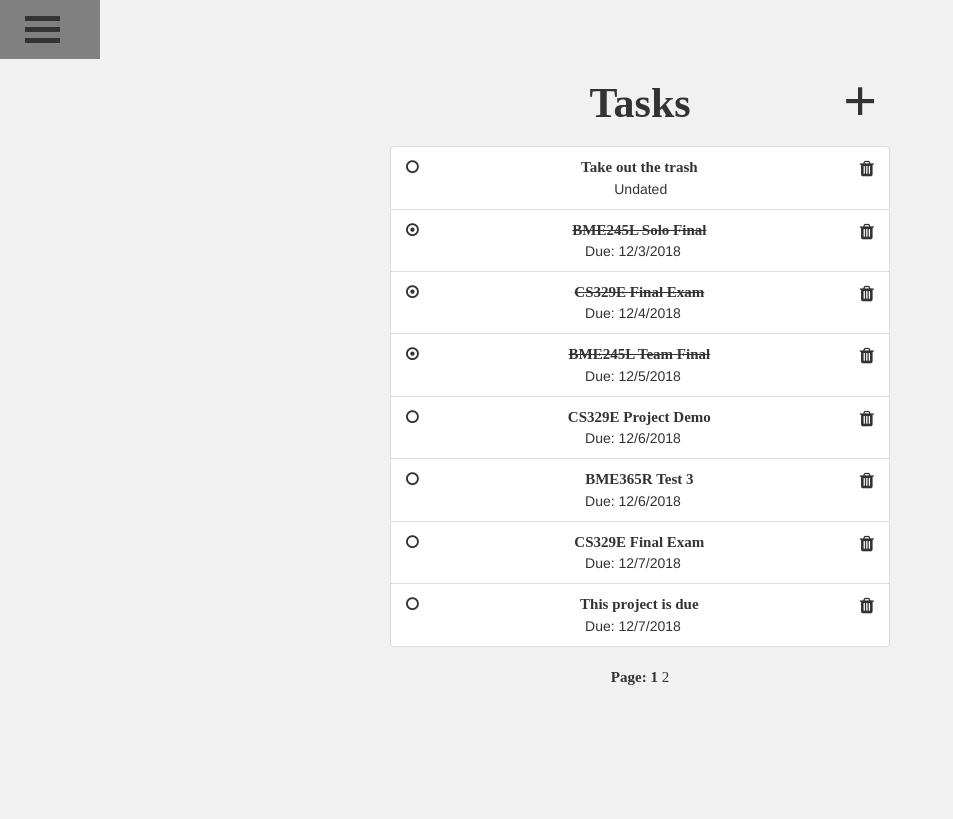
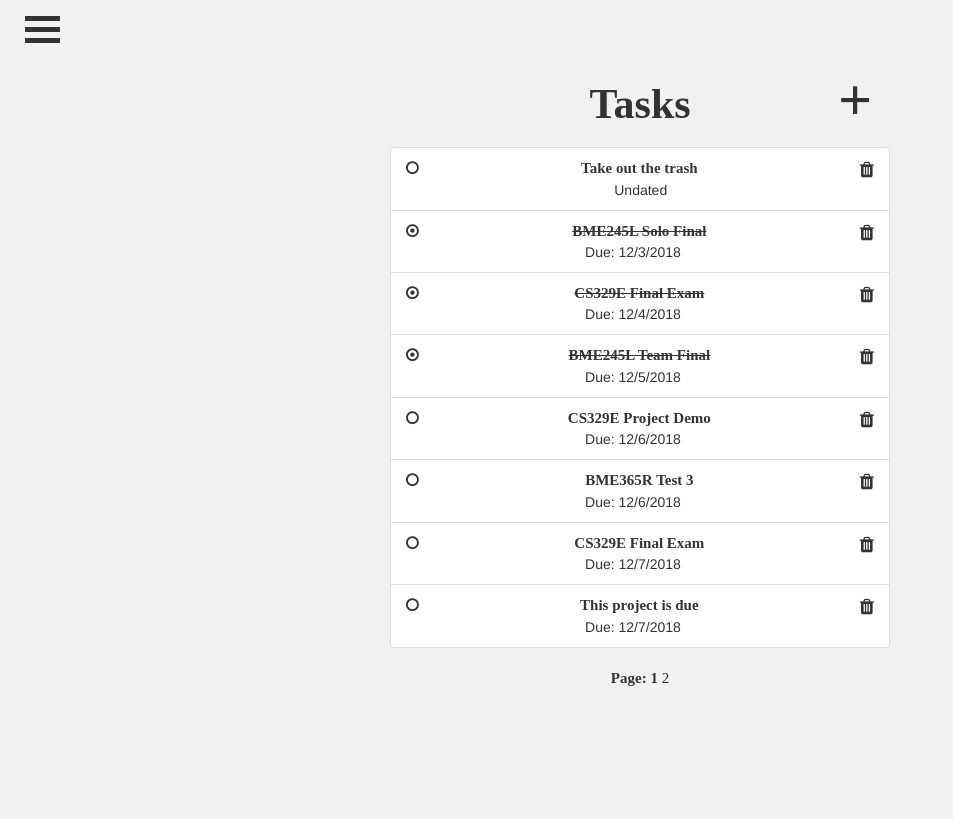
Before and after one commit to jorgerivero3/project-3, a Flask app: page /todo_list in a window 1280 px wide. Shown: the whole page, without its empty margins (0-953 px from the left). Run offline with Flask 2, Linux system fonts and the light colour scheme; a user stored in the database is signed in; data comes from the database, SQL or seed files in the repository; parts of the project's set-up code (start-up, migrations or seed data) failed here and were passed over; some libraries are stand-ins or nearby versions; some web fonts are replaced.

Commit message:
fixed new button

```diff
--- a/Application/templates/todo_list.html
+++ b/Application/templates/todo_list.html
@@ -3,8 +3,16 @@
 
 <link rel="stylesheet" href="https://cdnjs.cloudflare.com/ajax/libs/font-awesome/4.7.0/css/font-awesome.min.css">
 
+
+
 <!---to do list--->
-<div align="center" style="position:relative;top:-40px;">
+<div align="center" style="position:relative;top:-120px;">
+    <div style="position:relative;padding-bottom:15px;top:77px;left:215px;">
+	    <form method='GET' action ='/task/new'>
+	   		<button href="/task/new" class="addButton">+</button>
+	   	</form>
+	</div>
+
     <div class="row">
 	    <div class="col-sm">
 		    <h2>Tasks</h2>
@@ -43,7 +51,7 @@
 </div>
 
 <br>
-<p align="center" style="position:relative;top:-40px;">Page:
+<p align="center" style="position:relative;top:-120px;">Page:
     {% for page_num in tasks.iter_pages(left_edge=1, right_edge=1, left_current=1, right_current=2) %}
     	{% if page_num %}
     		{% if tasks.page == page_num %}
@@ -57,10 +65,4 @@
 	{% endfor %}
 </p>
 
-<div align="center" style="position:relative;top:-680px;left:220px;padding-bottom:15px;">
-    <form method='GET' action ='/task/new'>
-   		<button href="/task/new" class="addButton">+</button>
-   	</form>
-</div>
-
 {% endblock content %}
```
